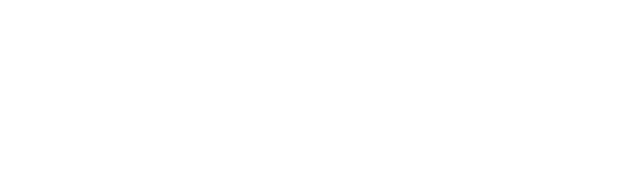
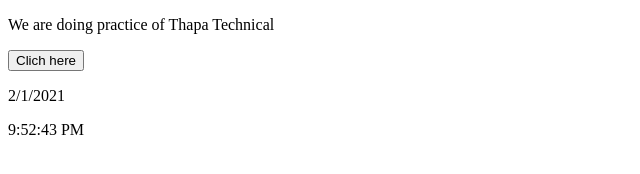
Before and after one commit to AbdulMoiz8994/ThapaJS, a plain HTML site: page index.html in a window 1280 px wide. Shown: the whole page, without its empty margins (0-640 px from the left). Drawn offline with Linux system fonts and the light colour scheme.

Commit message:
Dtae and Time objects

```diff
--- a/index.html
+++ b/index.html
@@ -7,8 +7,34 @@
 
 </head>
 <body>
-
+    <p>We are doing practice of Thapa Technical</p>
+    <button onclick="myFunction()">Clich here</button>
+    <p id="date"></p>
+    <p id="time"></p>
  <!-- delectus architecto doloribus consectetur ad exercitationem error temporibus voluptate animi quasi nostrum? Laborum quidem iusto neque adipisci dignissimos. -->
     <script src="index.js"></script>
+    <script>
+    //   function myFunction() {
+    //       let date=new Date();
+    //        date.getHours(5);
+    //     //    let date=new Date("2020 03 10 20:40:00");
+    //     //    date.toLocaleString()
+    //       document.getElementById("demo").innerHTML = date
+    //           }
+
+    let dates= new Date().toLocaleDateString();
+    document.getElementById("date").innerHTML = dates;
+
+    let times= new Date().toLocaleTimeString();
+    document.getElementById("time").innerHTML = times;
+
+    // (function(){
+    //      setInterval(()=>{
+    //          let date=new Date().toLocaleTimeString()
+        //  document.getElementById("demo").innerHTML = date
+
+    //      },1000)
+    // })();
+    </script>
 </body>
 </html>
--- a/index.js
+++ b/index.js
@@ -4,7 +4,9 @@
 
 
 // for(var i=0; i<word.length; i++){
-//     word[i]=word[i][0].toUpperCase() + word[i].substring(1)
+//     // word[i]=word[i][0].toUpperCase() + word[i].substring(1)
+//     word[i]=word[i][0].toUpperCase().concat(word[i].substring(1)) //both are same
+
 // }
 // console.log(word)
 // var strings=word.toString()
@@ -975,6 +977,96 @@
 
 //property access [] it is just like an array but in string it is property access
 // let strings="Hello world";
-
 // let result=strings[2];
 // console.log(result)
+
+// let names="Abdul moiz"
+// let namesd="Abdul mOIz"
+
+// console.log(names.toUpperCase());
+// console.log(namesd.toLowerCase())
+
+// let fName="Abdul";
+// let lName="moiz";
+
+// console.log(fName + lName)
+// console.log(`${fName} ${lName}`) // this is best way
+// console.log(fName.concat(lName))
+// console.log(fName.concat(" ",lName)) //if we want to give space in concat method then we will use --> " ",
+
+//trim()remove whitespace from both side
+// let myName="        abdul moiz       ";
+// let myName="        abdul      moiz       ";// not between the words space will remove
+// console.log(myName.trim())
+
+// split() method convert string into array
+
+// let strings="a,b,c,d";
+// let strings="a,b | c,d";
+
+// console.log(strings.split(" "));
+// console.log(strings.split(","));
+// console.log(strings.split(" | ")); // make the parts
+
+//Date and Time
+//The date object is created with new date constructor
+//jab new  dekyee tou hum usi object ka constructor create kar rahee ha
+//new ka matlab ya ha hum ak new instance create kartee ha via Date class abhi ka liyee
+// let currentdate=new Date();
+// console.log(currentdate)
+
+// console.log(currentdate.toString())
+// console.log(currentdate.toLocaleString())//perfect time will give us locally of our country
+// console.log(Date.now())
+
+
+//There are seven arguments in Date object
+// let localTime= new Date(2021,01,1,7,15,30,0);
+// let localTime= new Date(2021,01,1,17,15,30,0);
+// console.log(localTime.toLocaleString())
+
+
+//new Date(datestring)
+// let localTimes= new Date("2021 octubar 20 10:50:45");
+// console.log(localTimes)
+// console.log(localTimes.toLocaleString())
+
+// console.log(Date.now())
+// let million=new Date(1612172345398);
+// console.log(million.toLocaleString())
+
+// let million=new Date(0);
+// console.log(million)// it will retrun use standered time and since 1970
+// console.log(million.toLocaleString())
+
+
+// let million=new Date(1000000000);
+// let million=new Date(86400000*2) //ak din ma itna second hotee gar do sa multiply karee ga tou 3 ayee ga ,beacuse 1 day ka ha
+// console.log(million.toLocaleString())
+//get date() methods
+// const dates= new Date()
+// //to get individual data
+// console.log(dates.toLocaleString())
+// console.log(dates.getFullYear())
+// console.log(dates.toLocaleDateString())
+// console.log(dates.getMonth()) //from 0 to 11
+// console.log(dates.getDate())
+// console.log(dates.getDay())
+
+
+//time() get dates
+
+// let dates=new Date();
+
+// console.log(dates.getTime()); //this time method will retrun the number in milliseconds since 1 jan 1970
+// console.log(dates.getHours())
+// console.log(dates.getMinutes())
+// console.log(dates.getSeconds())
+// console.log(dates.getMilliseconds())
+
+// for current date only
+// let date= new Date().toLocaleDateString()
+//for current date only
+let date= new Date().toLocaleTimeString()
+//date and time only
+// let date= new Date().toLocaleString()
```
